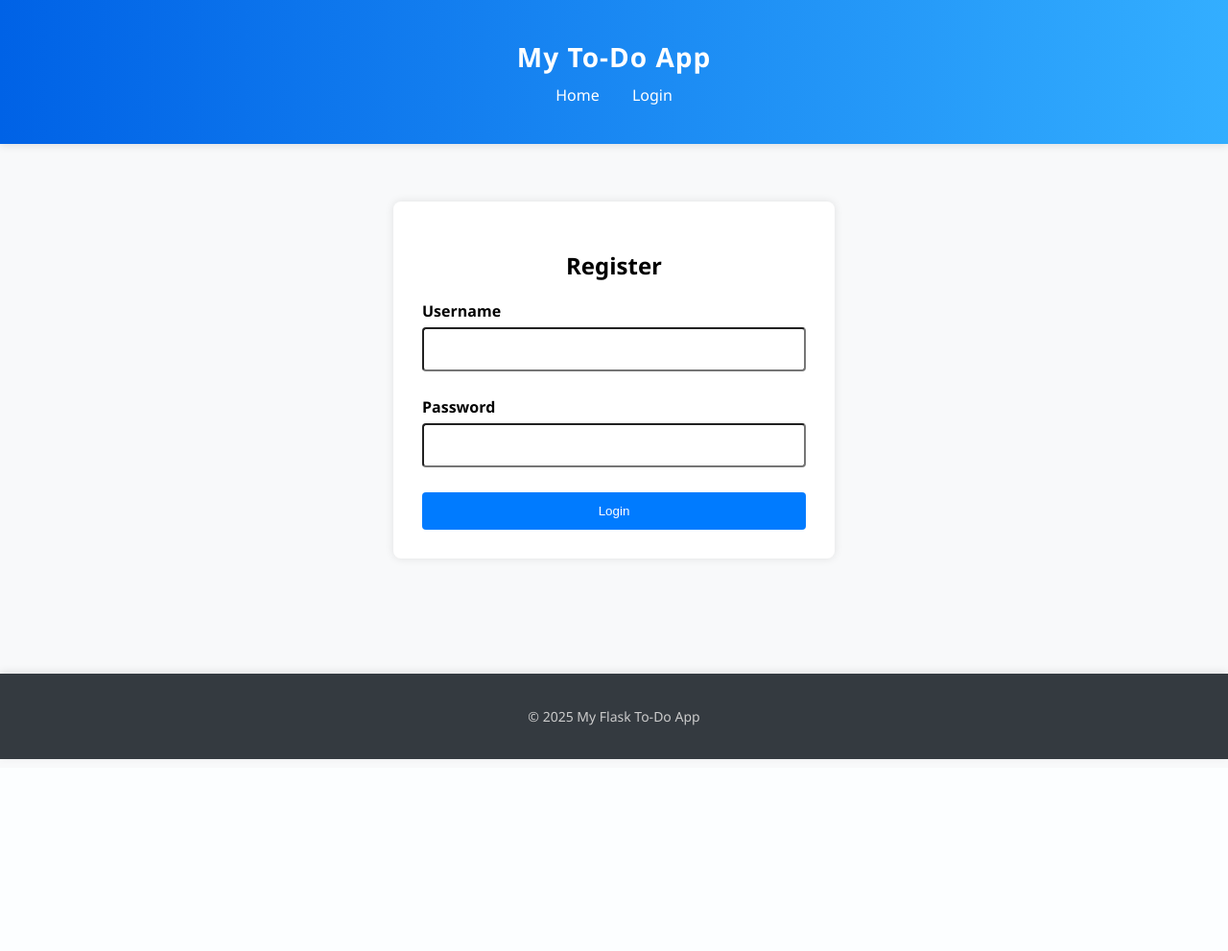
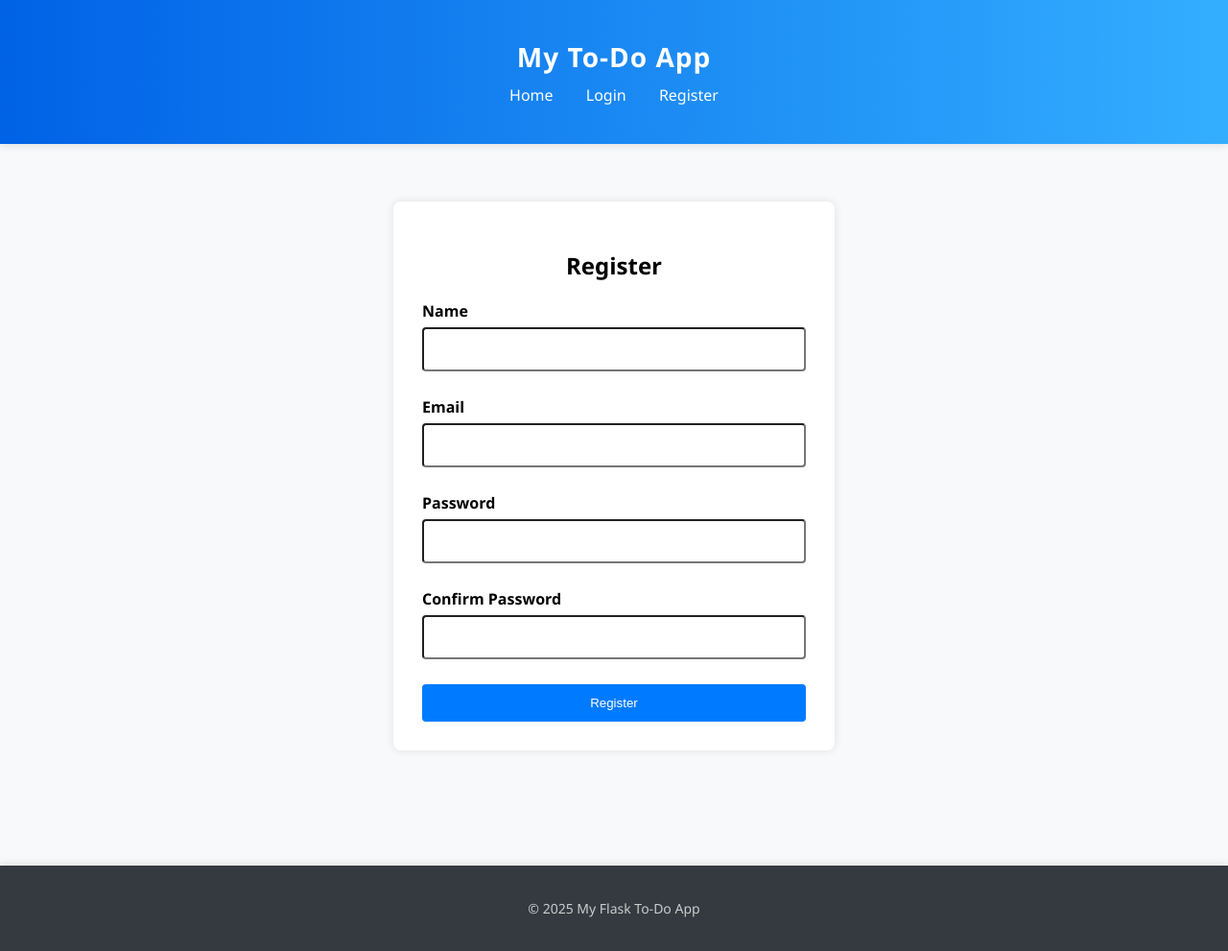
Before and after one commit to shubhhamsinghh/flaskAuth, a Flask app: template app/templates/register.html in a window 1280 px wide. Shown: the whole page at 96% size. Before the commit the page ends 800 px from the top, so only its background shows below. Run offline with Flask 3, Linux system fonts and the light colour scheme; the template is opened without the code that fills it, so the values that code supplies are empty.

```diff
--- a/app/__init__.py
+++ b/app/__init__.py
@@ -1,6 +1,10 @@
 from flask import Flask, redirect, url_for
 from flask_sqlalchemy import SQLAlchemy
 from datetime import datetime
+from flask_login import LoginManager
+
+
+
 #create DB object globally
 db = SQLAlchemy()
 
@@ -9,7 +13,7 @@ def create_app():
     app = Flask(__name__)
     app.config['SECRET_KEY'] = 'your-development-secret-key'
     app.config['ENV'] = 'development'
-    app.config['SQLALCHEMY_DATABASE_URI'] = 'sqlite:///todo.db'
+    app.config['SQLALCHEMY_DATABASE_URI'] = 'sqlite:///flaskAuth.db'
     app.config['SQLALCHEMY_TRACK_MODIFICATIONS'] = False
 
     db.init_app(app)
@@ -18,6 +22,16 @@ def create_app():
     from app.routes.tasks import tasks_bp
     app.register_blueprint(auth_bp)
     app.register_blueprint(tasks_bp)
+
+    from app.models import User
+
+    login_manager = LoginManager()
+    login_manager.init_app(app)
+    login_manager.login_view = 'auth.login'
+
+    @login_manager.user_loader
+    def load_user(user_id):
+        return User.query.get(int(user_id))
 
     @app.errorhandler(404)
     def page_not_found(e):
--- a/app/routes/auth.py
+++ b/app/routes/auth.py
@@ -1,22 +1,24 @@
 from flask import Blueprint, render_template, redirect, request, url_for, flash, session
-from app.middleware import auth, guest
+from app.middleware import guest
+from app.models import User
+from werkzeug.security import generate_password_hash, check_password_hash
+from app import db
+from flask_login import login_user, login_required, logout_user
+
 
 auth_bp = Blueprint('auth',__name__)
 
-USER_CREDENTIALS = {
-    'username' : 'admin',
-    'password' : '123123'
-}
 
 @auth_bp.route('/login', methods=["GET","POST"])
 @guest
 def login():
     if request.method == "POST":
-        username = request.form.get('username')
+        email = request.form.get('email')
         password = request.form.get('password')
+        user = User.query.filter_by(email=email).first()
 
-        if username == USER_CREDENTIALS['username'] and password == USER_CREDENTIALS['password']:
-            session['user'] = username
+        if user and check_password_hash(user.password, password):
+            login_user(user)
             flash('Login Successfully','success')
             return redirect(url_for('tasks.view_tasks'))
         else:
@@ -24,9 +26,36 @@ def login():
     return render_template('login.html')
 
 
+@auth_bp.route('/register',methods=["GET","POST"])
+@guest
+def register():
+    if request.method == "POST":
+        name = request.form.get('name')
+        email = request.form.get('email')
+        password = request.form.get('password')
+        confirm = request.form.get('confirm')
+
+        if not email or not password or not confirm:
+            flash('All fields are required!','danger')
+        elif password != confirm:
+            flash("Passwords do not match!", "danger")
+        elif User.query.filter_by(email=email).first():
+            flash('Email already registered!','warning')
+        else:
+            hashed_password = generate_password_hash(password)
+            user = User(name=name, email=email, password=hashed_password)
+            db.session.add(user)
+            db.session.commit()
+            flash('Registered successfully. Please login.','success')
+            return redirect(url_for('auth.login'))
+
+    return render_template('register.html')
+
+
+
 @auth_bp.route('/logout')
-@auth
+@login_required
 def logout():
-    session.pop('user', None)
+    logout_user()
     flash('User Logout Successfully','info')
     return redirect(url_for('auth.login'))
--- a/app/templates/base.html
+++ b/app/templates/base.html
@@ -12,10 +12,11 @@
             <h1>My To-Do App</h1>
             <nav>
                  <a href="{{url_for('tasks.view_tasks')}}">Home</a>
-                {% if 'user' in session %}
+                {% if current_user.is_authenticated %}
                 <a href="{{url_for('auth.logout')}}">Logout</a>
                 {% else %}
                 <a href="{{url_for('auth.login')}}">Login</a>
+                <a href="{{url_for('auth.register')}}">Register</a>
                 {% endif %}
             </nav>
         </div>
--- a/app/templates/login.html
+++ b/app/templates/login.html
@@ -6,8 +6,8 @@
     <h2>Login</h2>
     <form action="" method="post">
         <div class="form-group">
-            <label for="username">Username</label>
-            <input type="text" name="username" id="username" required>
+            <label for="email">Email ID</label>
+            <input type="email" name="email" id="email" required>
         </div>
         <div class="form-group">
             <label for="password">Password</label>
--- a/app/templates/register.html
+++ b/app/templates/register.html
@@ -6,14 +6,22 @@
     <h2>Register</h2>
     <form action="" method="post">
         <div class="form-group">
-            <label for="username">Username</label>
-            <input type="text" name="username" id="username" required>
+            <label for="name">Name</label>
+            <input type="text" name="name" id="name" required>
+        </div>
+         <div class="form-group">
+            <label for="email">Email</label>
+            <input type="email" name="email" id="email" required>
         </div>
         <div class="form-group">
             <label for="password">Password</label>
             <input type="password" name="password" id="password" required>
         </div>
-        <button type="submit" class="btn">Login</button>
+        <div class="form-group">
+            <label for="con_password">Confirm Password</label>
+            <input type="password" name="confirm" required>
+        </div>
+        <button type="submit" class="btn">Register</button>
     </form>
 </div>
 
```
Also changed, not shown: app/middleware.py (+2 -9 lines), app/models.py (+8 -0 lines), app/routes/tasks.py (+5 -7 lines), instance/flaskAuth.db (added), instance/todo.db (deleted).
